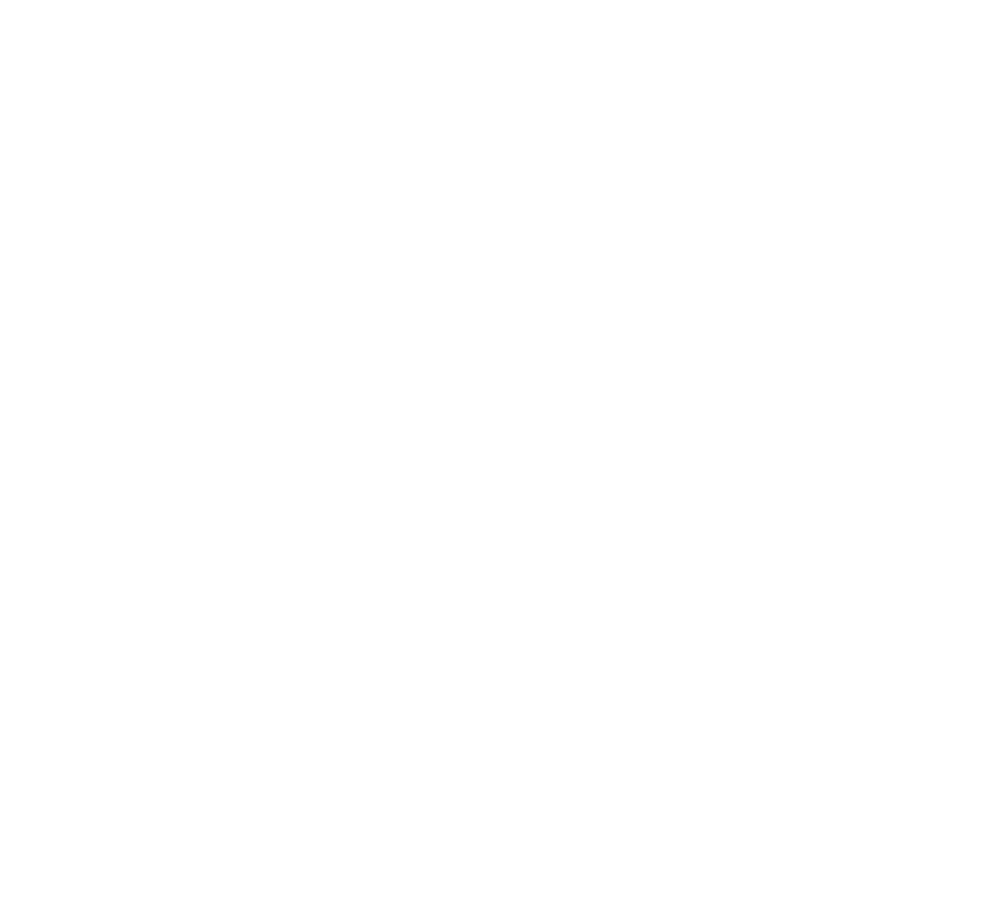
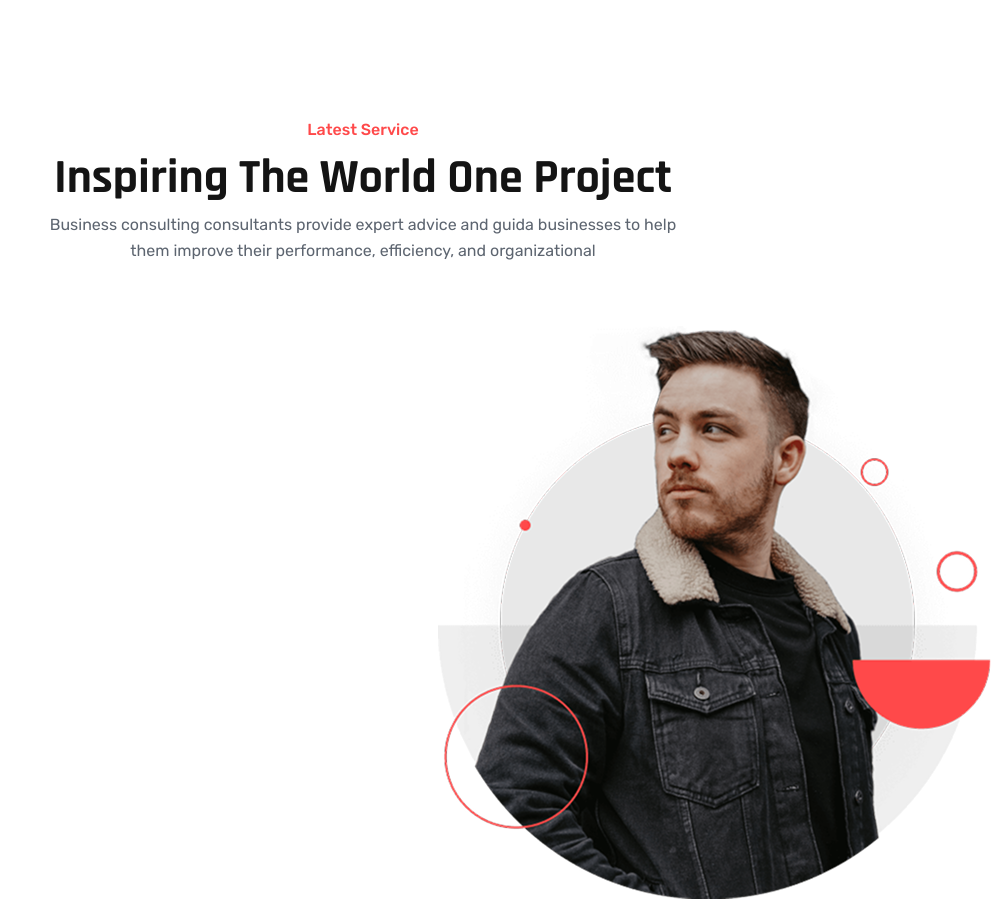
Before and after one commit to nabilislam11/Demo-portfolio, a React (Vite) app: page / in a window 1280 px wide. Shown: the part 1786-2685 px from the top of the page, without its empty margins (277-1280 px from the left). Before the commit the page ends 1902 px from the top, so only its background shows below. Built offline with nearby package versions, Linux system fonts and the light colour scheme.

Commit message:
service section half dome

```diff
--- /dev/null
+++ b/src/components/latest-service/LatestService.jsx
@@ -0,0 +1,25 @@
+import React from 'react'
+import service from "../../assets/service.png"
+const LatestService = () => {
+    return (
+        <div className=' container px-3 '>
+            <div className="flex flex-col gap-8">
+                <div className="text-center  flex flex-col items-center justify-between  gap-1  ">
+                    <p className='font-rubik  font-medium  text-[16px] leading-[28px] text-[#FF494A] '>Latest Service</p>
+                    <h1 className='font-rajdhani font-bold text-[48px] leading-[60px] text-[#141414] '>Inspiring The World One Project</h1>
+                    <p className='w-[50%] font-rubik  font-normal text-[16px] leading-[26px] text-[#5D6570] '>Business consulting consultants provide expert advice and guida businesses to help
+                        them improve their performance, efficiency, and organizational</p>
+                </div>
+                <div className="flex justify-between items-center ">
+                    <div className=" mt-[30px] "></div>
+                    <div className=" mt-[30px] ">
+                        <img src={service} alt="" />
+                    </div>
+                </div>
+            </div>
+
+        </div>
+    )
+}
+
+export default LatestService
--- a/src/page/Home.jsx
+++ b/src/page/Home.jsx
@@ -3,6 +3,7 @@
 import Banner from '../components/banner/Banner'
 import TpmService from '../components/tpm-service/TpmService'
 import Counter from '../components/counter/Counter'
+import LatestService from '../components/latest-service/LatestService'
 
 const Home = () => {
   return (
@@ -13,6 +14,7 @@
         <Banner></Banner>
         <TpmService></TpmService>
         <Counter></Counter>
+        <LatestService></LatestService>
       </div>
 
 
```
Also changed, not shown: src/assets/service.png (added).
